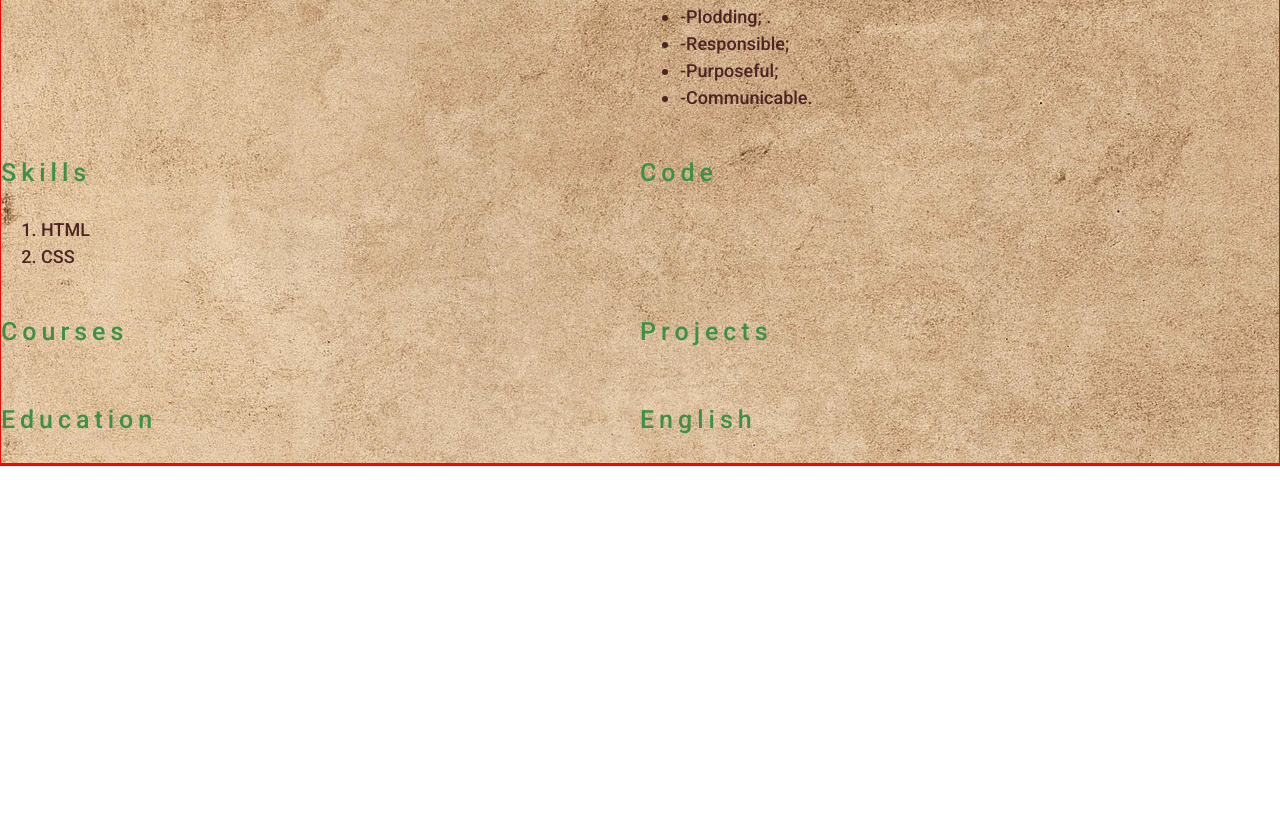
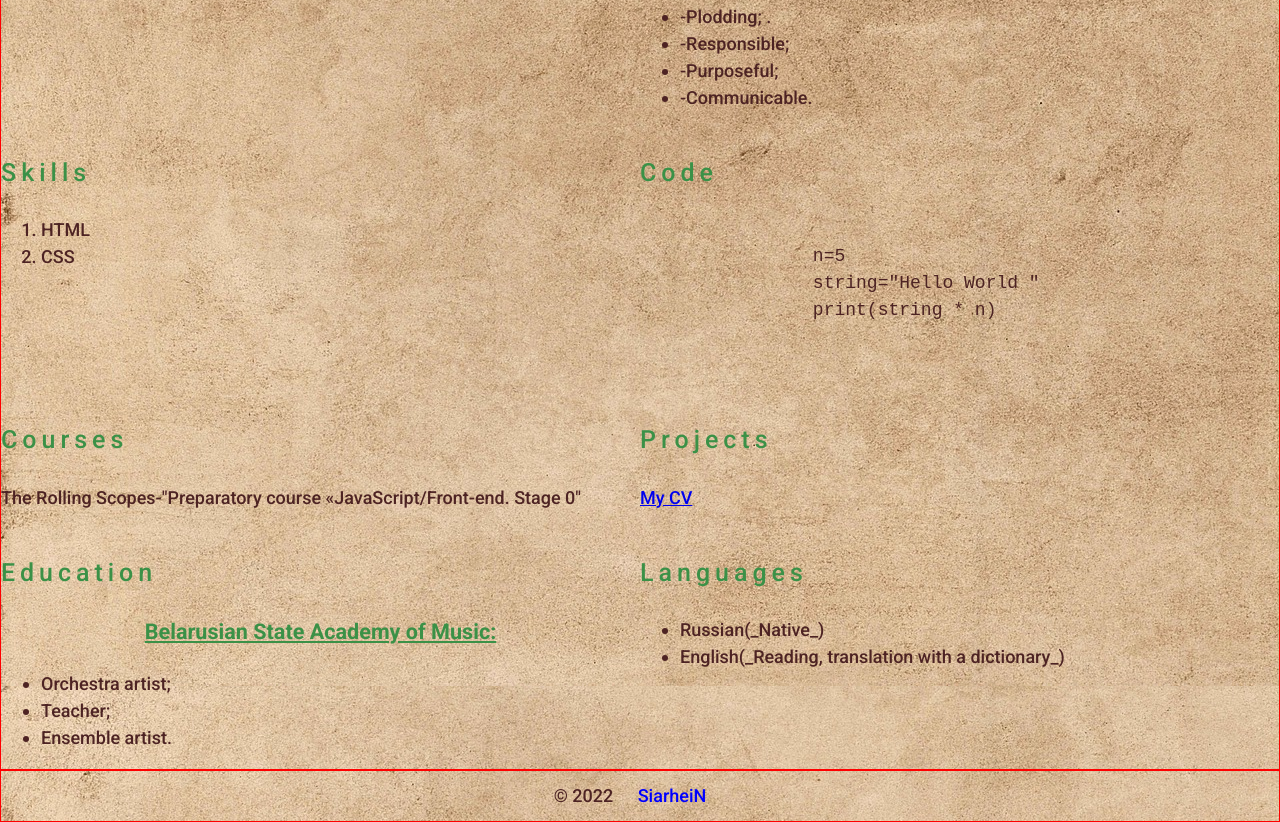
Before and after one commit to SiarheiN/rsschool-cv, a plain HTML site: page index.html in a window 1280 px wide. Shown: the part 677-1499 px from the top of the page. Before the commit the page ends 1143 px from the top, so only its background shows below. Drawn offline with Linux system fonts and the light colour scheme.

Commit message:
feat: add social links

```diff
--- a/index.html
+++ b/index.html
@@ -38,7 +38,7 @@
               <a href="#education" class="nav-link">Education</a>
             </li>
             <li class="nav-item">
-              <a href="#english" class="nav-link">English</a>
+              <a href="#languages" class="nav-link">Languages</a>
             </li>
           </ul>
         </nav>
@@ -102,23 +102,54 @@
         </section>
         <section class="section" id="code">
           <h2 class="section-title"><p>Code</p></h2>
+          <pre class="pre">
+            <code>
+                n=5
+                string="Hello World "
+                print(string * n)
+            </code>
+          </pre>
         </section>
         <section class="section" id="courses">
           <h2 class="section-title"><p>Courses</p></h2>
+          <p>
+            The Rolling Scopes-"Preparatory course «JavaScript/Front-end. Stage
+            0"
+          </p>
         </section>
         <section class="section" id="projects">
           <h2 class="section-title"><p>Projects</p></h2>
+          <a href="https://github.com/SiarheiN/rsschool-cv">My CV</a>
         </section>
         <section class="section" id="education">
           <h2 class="section-title"><p>Education</p></h2>
+          <h3 class="section-subtitle">Belarusian State Academy of Music:</h3>
+          <ul class="section-list">
+            <li class="section-item education-item">Orchestra artist;</li>
+            <li class="section-item education-item">Teacher;</li>
+            <li class="section-item education-item">Ensemble artist.</li>
+          </ul>
         </section>
-        <section class="section" id="english">
-          <h2 class="section-title"><p>English</p></h2>
+        <section class="section" id="languages">
+          <h2 class="section-title"><p>Languages</p></h2>
+          <ul class="section-list">
+            <li class="section-item languages-item">Russian(_Native_)</li>
+            <li class="section-item languages-item">
+              English(_Reading, translation with a dictionary_)
+            </li>
+          </ul>
         </section>
       </div>
     </main>
     <footer class="footer">
-      <div class="container"></div>
+      <div class="container footer-container">
+        <div>
+          © 2022
+          <a href="https://github.com/SiarheiN" class="github nav-link"
+            >SiarheiN</a
+          >
+        </div>
+      </div>
     </footer>
   </body>
 </html>
--- a/style.css
+++ b/style.css
@@ -20,7 +20,9 @@ header {
 }
 .footer {
   border: 1px solid red;
+  text-align: center;
 }
+
 body {
   min-height: 100vh;
   margin: 0;
```
